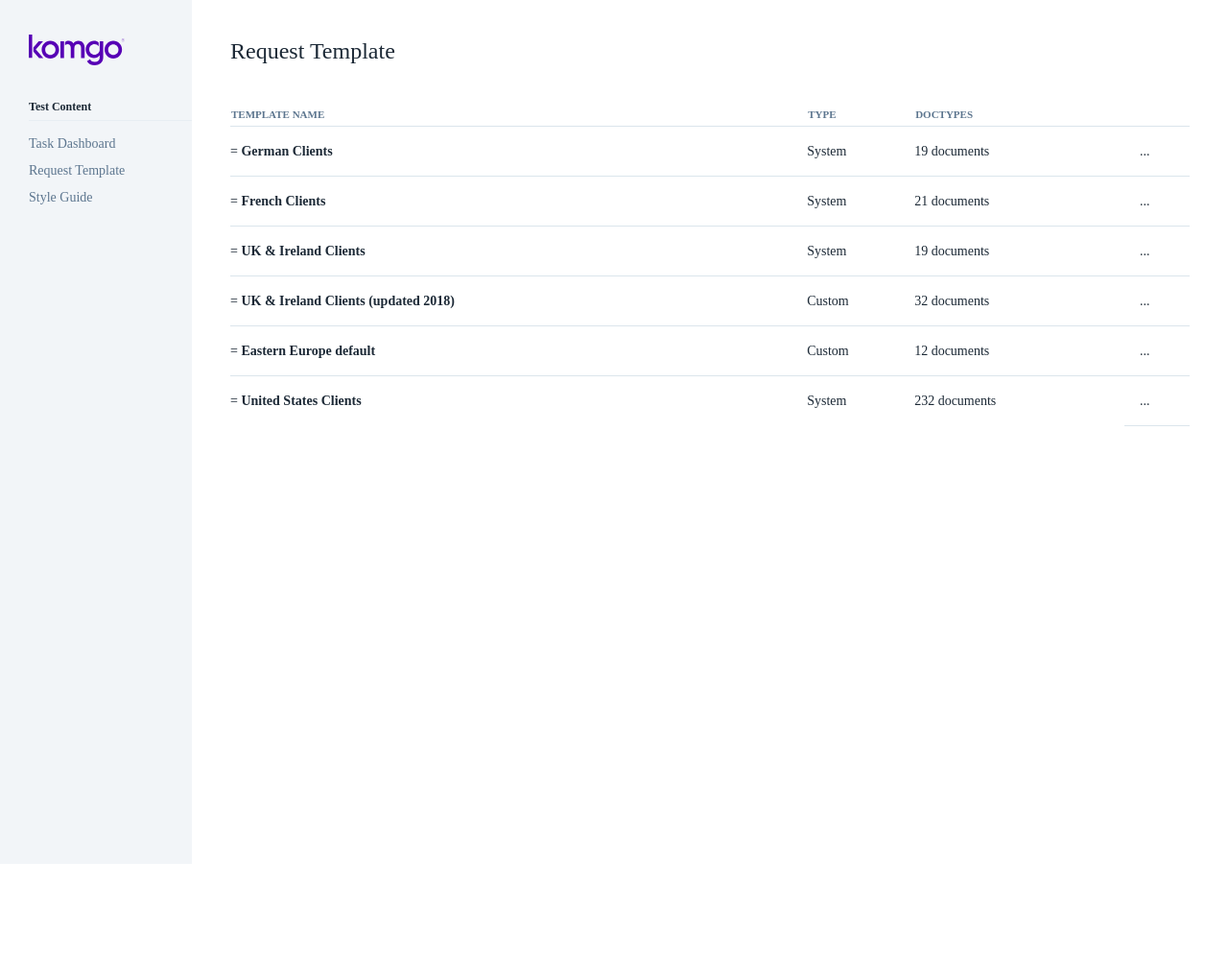
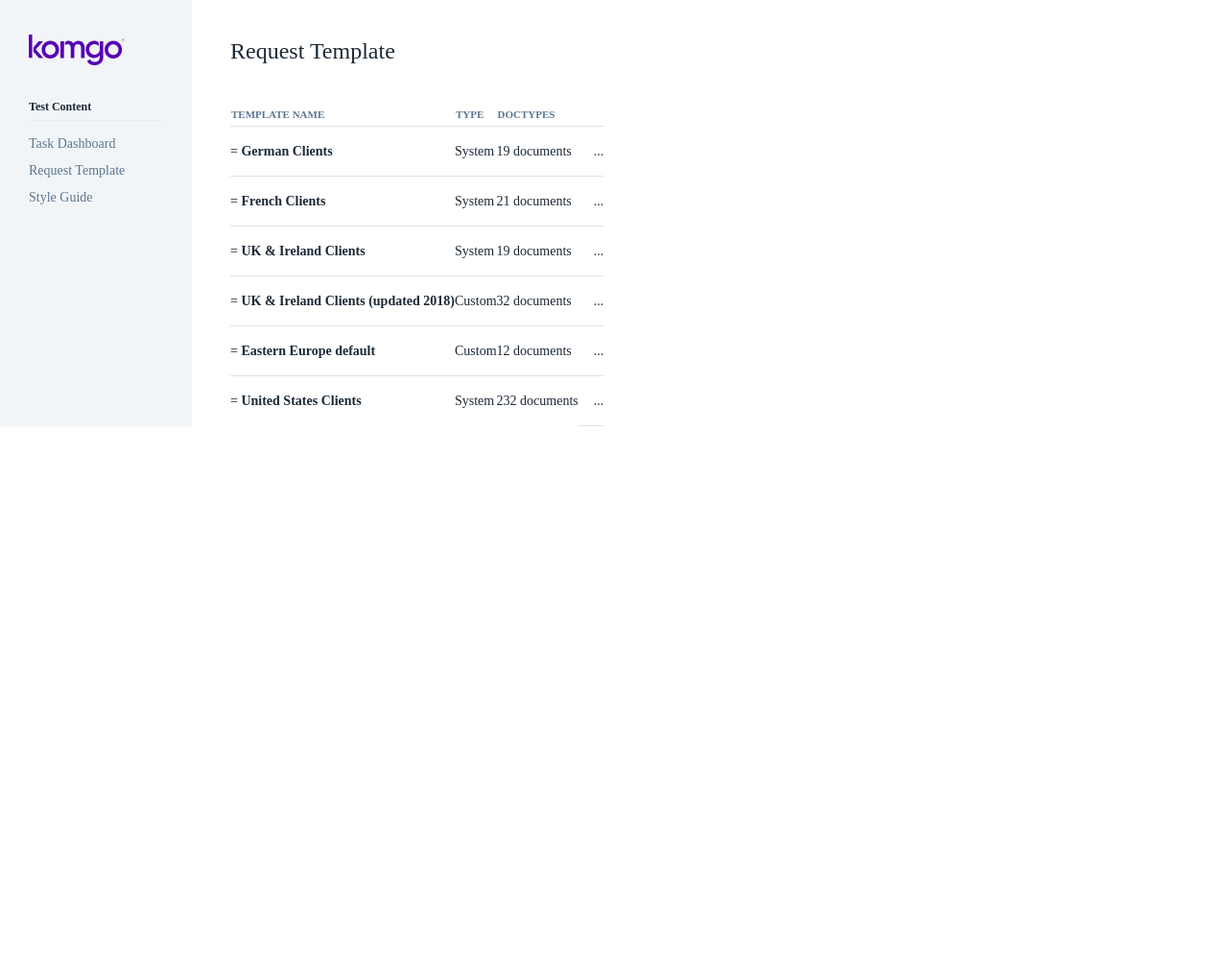
Before and after one commit to chpmnrssll/help-portal, a Jekyll site: the page built from request-template.html, in a window 1280 px wide. Shown: the whole page at 96% size. Built offline with Jekyll 4.4.1, drawn with Linux system fonts in a browser that asks for light colours; after the commit the page ends 900 px from its top, so only the background shows below that.

Commit message:
Fix layout error

```diff
--- a/_sass/sidebar.scss
+++ b/_sass/sidebar.scss
@@ -1,7 +1,6 @@
 .sidebar {
   background-color: $color-grey-1;
-  height: 100%;
-  position: absolute;
+  min-height: 100%;
   min-width: 200px;
 
   .logo {
@@ -14,11 +13,9 @@
     font-family: "Lota Grotesque - Regular";
     font-size: 14px;
     font-weight: 400;
-    height: 100%;
     line-height: 28px;
-    margin-left: 30px;
-    margin-top: 25px;
-    // position: absolute;
+    min-height: 100%;
+    margin: 25px 30px 0;
 
     h1 {
       border-bottom: 1px solid $color-grey-2;
--- a/assets/css/main.scss
+++ b/assets/css/main.scss
@@ -9,12 +9,14 @@
 @import "styleGuide";
 
 body {
+  display: flex;
   margin: 0;
 }
 
 .content {
-  margin-left: 240px;
-  margin-right: 40px;
+  margin: 0 40px;
+  // margin-left: 240px;
+  // margin-right: 40px;
 }
 
 .line {
```
